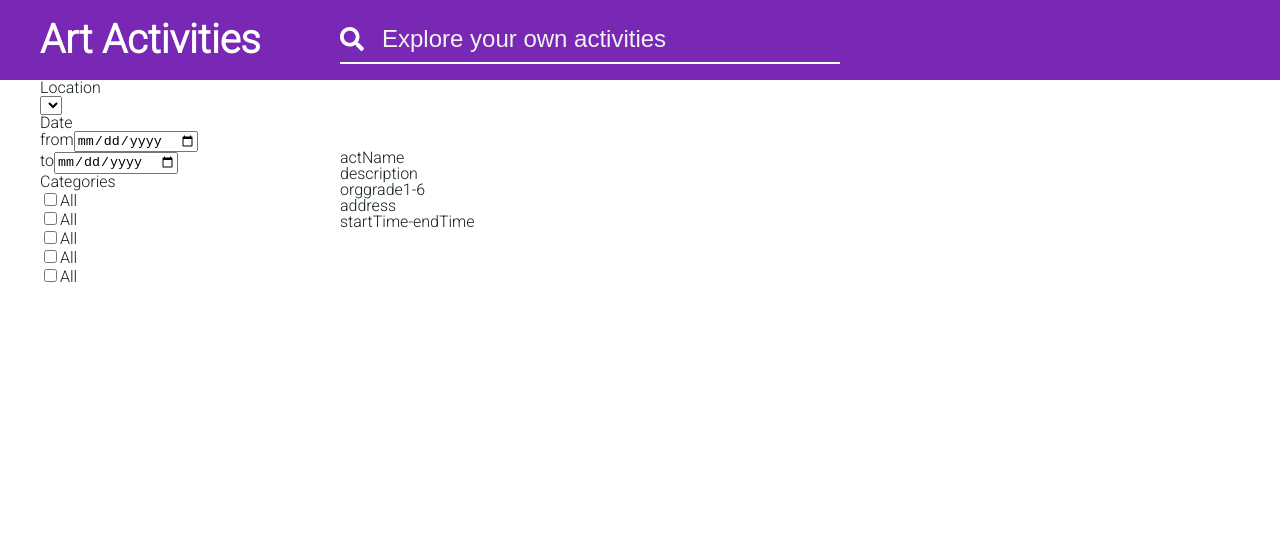
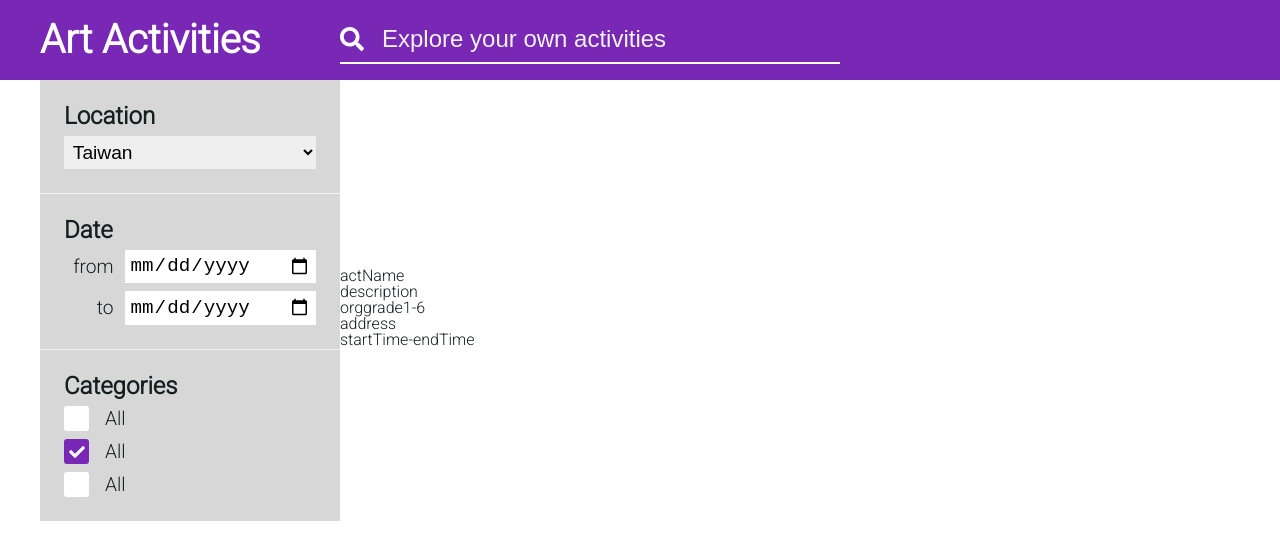
Before and after one commit to timchen0607/Art-Activities, a Vue app: page / in a window 1280 px wide. Shown: the top 560 px of the page. Built offline with nearby package versions, Linux system fonts and the light colour scheme.

Commit message:
Style: 設計 Controller 區塊

```diff
--- a/src/components/Controller.vue
+++ b/src/components/Controller.vue
@@ -1,47 +1,43 @@
 <template>
   <aside>
-    <section>
-      <h2>Location</h2>
-      <div>
-        <select>
-          <option value=""></option>
-          <option value=""></option>
-          <option value=""></option>
-        </select>
+    <section class="controller">
+      <h2 class="controller-title">Location</h2>
+      <select class="controller-content">
+        <option value="">Taiwan</option>
+        <option value="">Taiwan</option>
+        <option value="">Taiwan</option>
+      </select>
+    </section>
+    <section class="controller">
+      <h2 class="controller-title">Date</h2>
+      <div class="controller-content">
+        <label class="controller-dateLabel" for="startDate">from</label>
+        <input type="date" id="startDate" />
+      </div>
+      <div class="controller-content">
+        <label class="controller-dateLabel" for="endDate">to</label>
+        <input type="date" id="endDate" />
       </div>
     </section>
-    <section>
-      <h2>Date</h2>
-      <div>
-        <label for="">from</label>
-        <input type="date" />
+    <section class="controller">
+      <h2 class="controller-title">Categories</h2>
+      <div class="controller-content">
+        <span class="controller-check">
+          <i class="fas fa-check"></i>
+        </span>
+        <span>All</span>
       </div>
-      <div>
-        <label for="">to</label>
-        <input type="date" />
+      <div class="controller-content">
+        <span class="controller-check checked">
+          <i class="fas fa-check"></i>
+        </span>
+        <span>All</span>
       </div>
-    </section>
-    <section>
-      <h2>Categories</h2>
-      <div>
-        <input type="checkbox" />
-        <label for="">All</label>
-      </div>
-      <div>
-        <input type="checkbox" />
-        <label for="">All</label>
-      </div>
-      <div>
-        <input type="checkbox" />
-        <label for="">All</label>
-      </div>
-      <div>
-        <input type="checkbox" />
-        <label for="">All</label>
-      </div>
-      <div>
-        <input type="checkbox" />
-        <label for="">All</label>
+      <div class="controller-content">
+        <span class="controller-check">
+          <i class="fas fa-check"></i>
+        </span>
+        <span>All</span>
       </div>
     </section>
   </aside>
@@ -54,4 +50,58 @@ export default defineComponent({
 });
 </script>
 
-<style lang="scss"></style>
+<style lang="scss">
+@import "@/assets/scss/_variables";
+
+.controller {
+  padding: 1.5rem;
+  background-color: $c_secondary;
+  &-title {
+    color: $c_dark;
+    font-size: 1.5rem;
+    font-weight: bold;
+  }
+  &-content {
+    display: flex;
+    align-items: center;
+    width: 100%;
+    margin-top: 0.5rem;
+    font-size: 1.2rem;
+    cursor: pointer;
+  }
+  & input[type="date"],
+  select {
+    width: 100%;
+    padding: 0.3rem;
+    font-size: 1.2rem;
+    border: none;
+    outline: none;
+  }
+  &-dateLabel {
+    display: inline-block;
+    width: 5rem;
+    padding-right: 0.7rem;
+    text-align: right;
+    box-sizing: border-box;
+    cursor: pointer;
+  }
+  &-check {
+    width: 25px;
+    height: 25px;
+    margin-right: 1rem;
+    color: $c_light;
+    font-size: 1rem;
+    font-weight: unset;
+    text-align: center;
+    line-height: 27px;
+    background-color: $c_light;
+    border-radius: 3px;
+    &.checked {
+      background-color: $c_primary;
+    }
+  }
+}
+.controller + .controller {
+  border-top: 1px solid $c_secondary-light;
+}
+</style>
```
